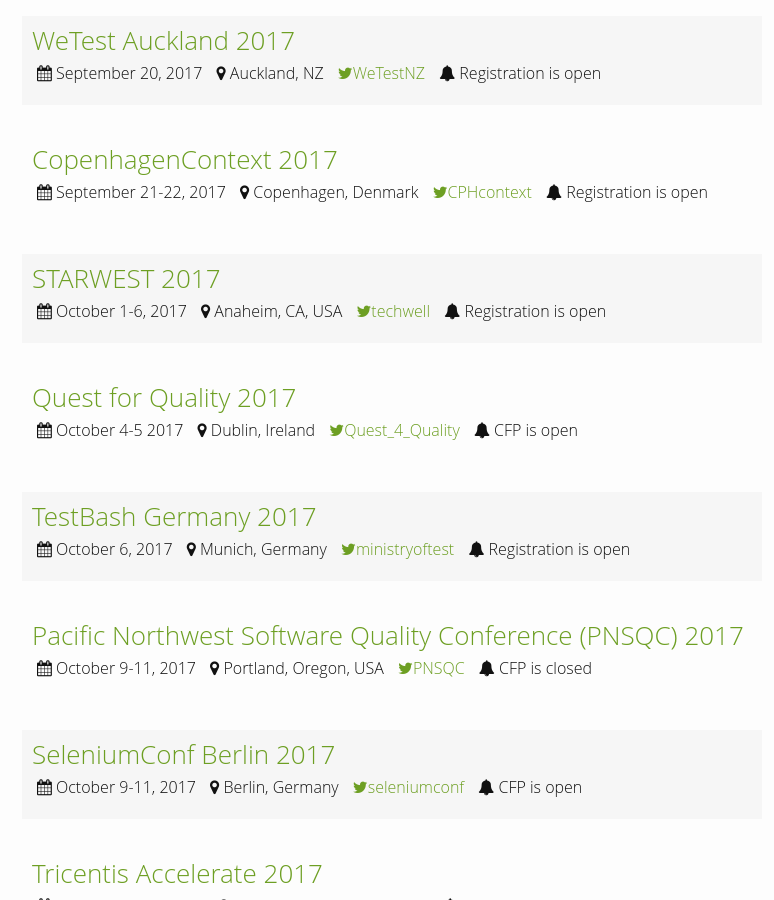
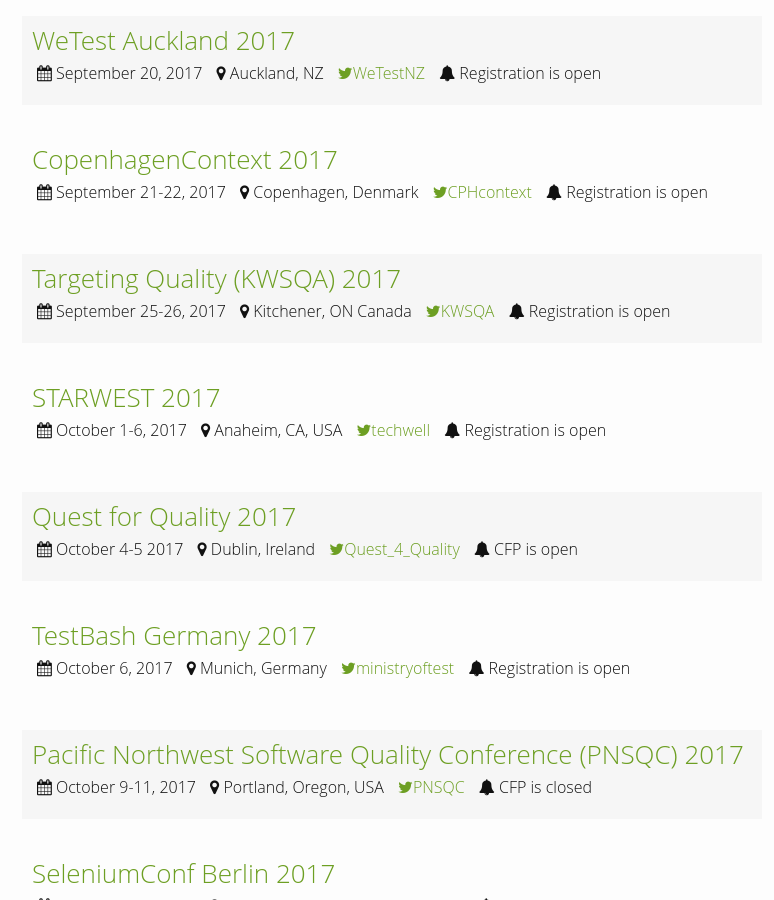
Before and after one commit to TestingConferences/testingconferences.github.io, a Jekyll site: the page built from index.html, in a window 1280 px wide and 900 px high, scrolled down 2526 px. Shown: the whole window, without its empty margins (248-1022 px from the left). Built offline with Jekyll 4.4.1, drawn with Linux system fonts in a browser that asks for light colours.

Commit message:
Added KWSQA 17

```diff
--- a/_data/current.yml
+++ b/_data/current.yml
@@ -134,6 +134,13 @@
   twitter: CPHcontext
   status: Registration is open
 
+- name: Targeting Quality (KWSQA) 2017
+  location: Kitchener, ON Canada
+  dates: "September 25-26, 2017"
+  url: http://kwsqa.org/conference/
+  twitter: KWSQA
+  status: Registration is open
+
 - name: STARWEST 2017
   location: Anaheim, CA, USA
   dates: "October 1-6, 2017"
```
